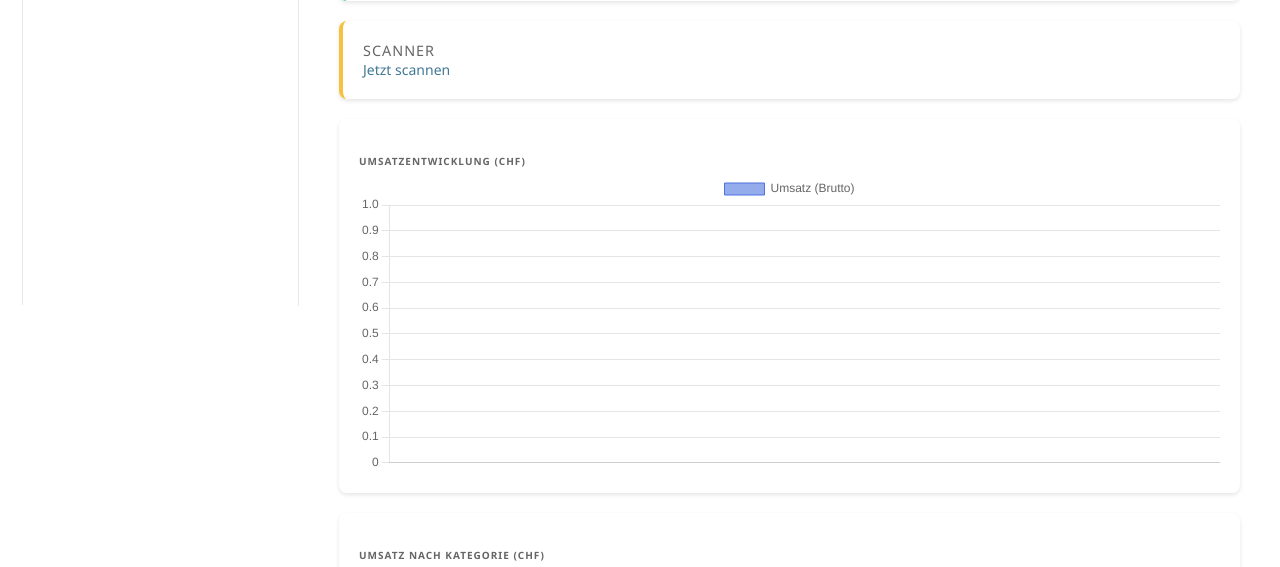
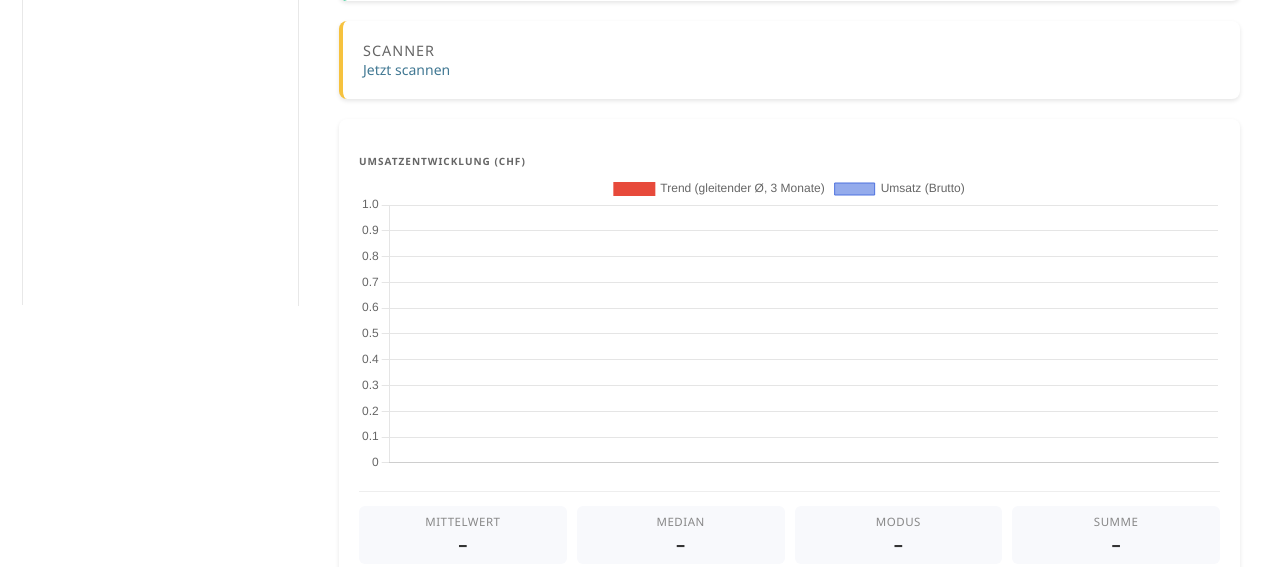
Before and after one commit to DannyBagus/stock_keeper, a Django app: page / in a window 1280 px wide. Shown: the part 587-1154 px from the top of the page. Run offline with Django 5.2, Linux system fonts and the light colour scheme; the visitor is signed in with stand-in values (Sample User, id 1); data that the repository does not hold is empty.

Commit message:
Dashboard: Trendlinie (gleitender Ø) + Lagemasse im Umsatz-Chart
Umsatzentwicklungs-Chart um eine Moving-Average-Trendlinie
(3-Monats-Fenster, nachlaufend) ergänzt und eine Kennzahlen-Leiste
mit Mittelwert, Median, Modus und Summe der monatlichen
Brutto-Umsätze hinzugefügt. Modus auf ganze CHF gerundet; ohne
wiederholten Wert wird "–" angezeigt.

Co-Authored-By: Claude Opus 4.8 (1M context) <noreply@anthropic.com>

```diff
--- a/core/templates/core/dashboard.html
+++ b/core/templates/core/dashboard.html
@@ -37,6 +37,37 @@
         position: relative;
         height: 300px;
         width: 100%;
+    }
+
+    /* Lagemasse-Leiste unter dem Umsatz-Chart */
+    .stat-strip {
+        display: flex;
+        flex-wrap: wrap;
+        gap: 10px;
+        margin-top: 18px;
+        padding-top: 14px;
+        border-top: 1px solid #eee;
+    }
+    .stat-box {
+        flex: 1 1 0;
+        min-width: 90px;
+        text-align: center;
+        background: #f8f9fc;
+        border-radius: 6px;
+        padding: 8px 6px;
+    }
+    .stat-label {
+        color: #888;
+        font-size: 0.72rem;
+        text-transform: uppercase;
+        letter-spacing: 0.5px;
+    }
+    .stat-value {
+        font-size: 1.15rem;
+        font-weight: 700;
+        color: #333;
+        font-variant-numeric: tabular-nums;
+        margin-top: 2px;
     }
 
     /* Verkaufs-Heatmap (Wochentag x Uhrzeit) */
@@ -145,6 +176,25 @@
                 <div class="chart-container">
                     <canvas id="salesChart"></canvas>
                 </div>
+                <!-- Lagemasse über die monatlichen Brutto-Umsätze -->
+                <div class="stat-strip">
+                    <div class="stat-box">
+                        <div class="stat-label">Mittelwert</div>
+                        <div class="stat-value">{{ sales_stats.mean }}</div>
+                    </div>
+                    <div class="stat-box">
+                        <div class="stat-label">Median</div>
+                        <div class="stat-value">{{ sales_stats.median }}</div>
+                    </div>
+                    <div class="stat-box">
+                        <div class="stat-label">Modus</div>
+                        <div class="stat-value">{{ sales_stats.mode }}</div>
+                    </div>
+                    <div class="stat-box">
+                        <div class="stat-label">Summe</div>
+                        <div class="stat-value">{{ sales_stats.sum }}</div>
+                    </div>
+                </div>
             </div>
         </div>
 
@@ -247,24 +297,47 @@
 <script>
     // Sales Chart
     const ctxSales = document.getElementById('salesChart').getContext('2d');
+    const salesChfFmt = new Intl.NumberFormat('de-CH', { style: 'currency', currency: 'CHF' });
     new Chart(ctxSales, {
         type: 'bar',
         data: {
             labels: {{ months_json|safe }},
-            datasets: [{
-                label: 'Umsatz (Brutto)',
-                data: {{ revenues_json|safe }},
-                backgroundColor: 'rgba(78, 115, 223, 0.6)',
-                borderColor: 'rgba(78, 115, 223, 1)',
-                borderWidth: 1,
-                borderRadius: 4
-            }]
+            datasets: [
+                {
+                    label: 'Umsatz (Brutto)',
+                    data: {{ revenues_json|safe }},
+                    backgroundColor: 'rgba(78, 115, 223, 0.6)',
+                    borderColor: 'rgba(78, 115, 223, 1)',
+                    borderWidth: 1,
+                    borderRadius: 4,
+                    order: 2
+                },
+                {
+                    type: 'line',
+                    label: 'Trend (gleitender Ø, 3 Monate)',
+                    data: {{ moving_avg_json|safe }},
+                    borderColor: 'rgba(231, 74, 59, 1)',
+                    backgroundColor: 'rgba(231, 74, 59, 1)',
+                    borderWidth: 2,
+                    pointRadius: 2,
+                    tension: 0.3,
+                    fill: false,
+                    order: 1
+                }
+            ]
         },
         options: {
             responsive: true,
             maintainAspectRatio: false, // Wichtig: Damit füllt es den Container
             scales: {
                 y: { beginAtZero: true }
+            },
+            plugins: {
+                tooltip: {
+                    callbacks: {
+                        label: (c) => `${c.dataset.label}: ${salesChfFmt.format(c.parsed.y)}`
+                    }
+                }
             }
         }
     });
--- a/core/views.py
+++ b/core/views.py
@@ -10,11 +10,12 @@ from django.utils.text import slugify
 from django.views.decorators.http import require_POST
 from django.http import JsonResponse, HttpResponse
 from decimal import Decimal
-from collections import defaultdict
+from collections import defaultdict, Counter
 from datetime import timedelta
 from zoneinfo import ZoneInfo
 import csv
 import json
+import statistics
 from .models import Product, Category, StockMovement
 from .forms import InventoryReportForm
 from commerce.models import Sale, SaleItem, PurchaseOrder
@@ -57,6 +58,38 @@ def dashboard_view(request):
         if entry['month']:
             months.append(entry['month'].strftime('%b %Y'))
             revenues.append(float(entry['total'] or 0))
+
+    # 1b. Trendlinie: gleitender Durchschnitt (Moving Average, 3-Monats-Fenster)
+    # Nachlaufend; für die ersten Monate wird der bis dahin verfügbare
+    # Zeitraum gemittelt, damit die Linie durchgehend bleibt.
+    ma_window = 3
+    moving_avg = []
+    for i in range(len(revenues)):
+        segment = revenues[max(0, i - ma_window + 1):i + 1]
+        moving_avg.append(round(sum(segment) / len(segment), 2))
+
+    # 1c. Lagemasse über die monatlichen Brutto-Umsätze
+    def _chf(value):
+        # Schweizer Format: Apostroph als Tausendertrenner, z. B. 12'345.67
+        return f"{value:,.2f}".replace(",", "'")
+
+    if revenues:
+        mean_val = statistics.mean(revenues)
+        median_val = statistics.median(revenues)
+        # Modus: häufigster Monatsumsatz. Auf ganze CHF gerundet, da die
+        # rohen Werte praktisch nie exakt übereinstimmen.
+        rounded = [round(r) for r in revenues]
+        counts = Counter(rounded)
+        top_value, top_freq = counts.most_common(1)[0]
+        mode_str = _chf(float(top_value)) if top_freq > 1 else '–'
+        stats = {
+            'mean': _chf(mean_val),
+            'median': _chf(median_val),
+            'mode': mode_str,
+            'sum': _chf(sum(revenues)),
+        }
+    else:
+        stats = {'mean': '–', 'median': '–', 'mode': '–', 'sum': '–'}
 
     # 2. Verkaufsumsatz CHF nach Produktkategorie (nur abgeschlossene Verkäufe)
     revenue_expr = ExpressionWrapper(
@@ -174,6 +207,8 @@ def dashboard_view(request):
     context.update({
         'months_json': json.dumps(months),
         'revenues_json': json.dumps(revenues),
+        'moving_avg_json': json.dumps(moving_avg),
+        'sales_stats': stats,
         'cat_labels_json': json.dumps(cat_labels),
         'cat_data_json': json.dumps(cat_data),
         'heatmap_json': json.dumps(heatmap),
```
